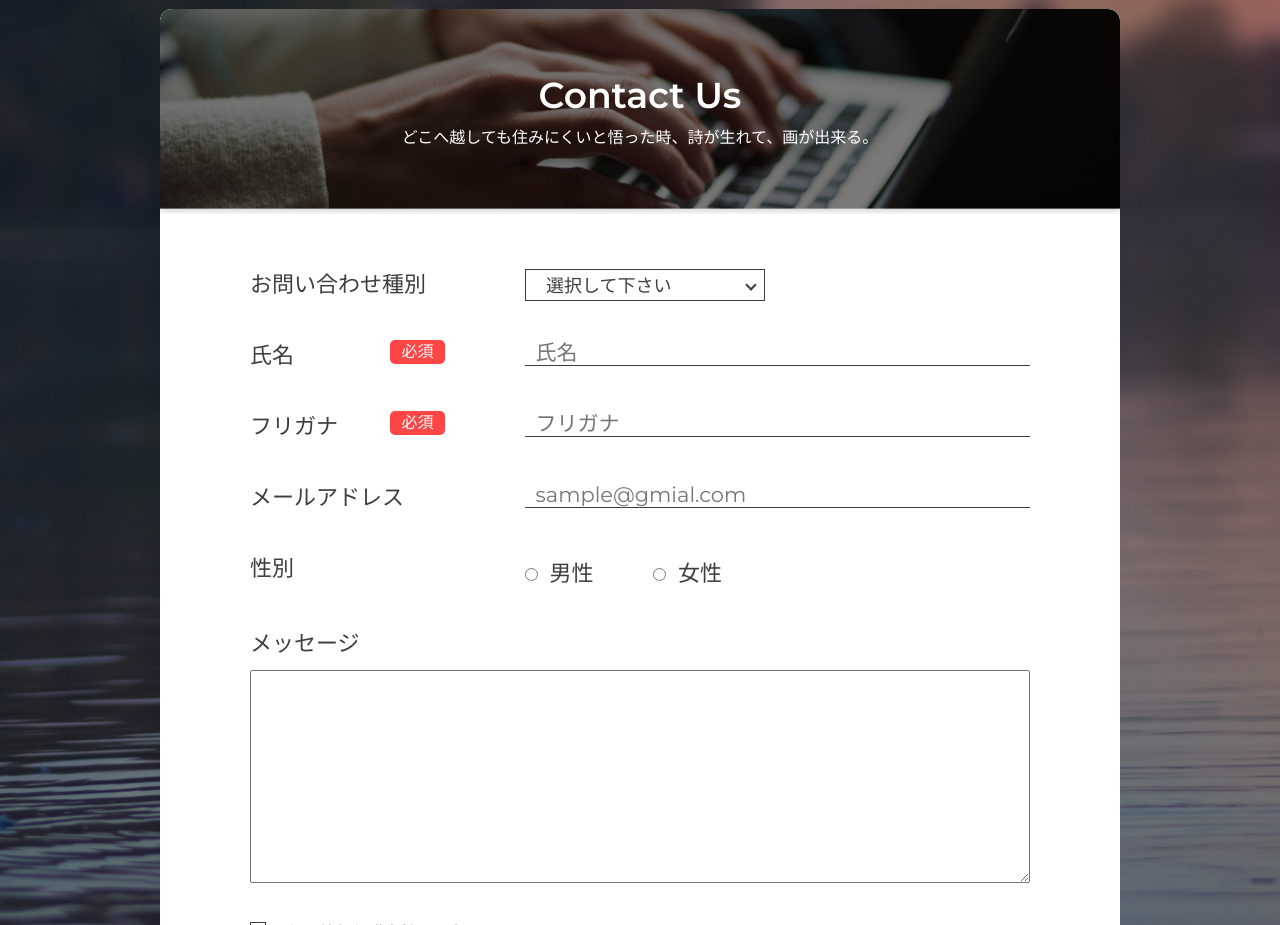
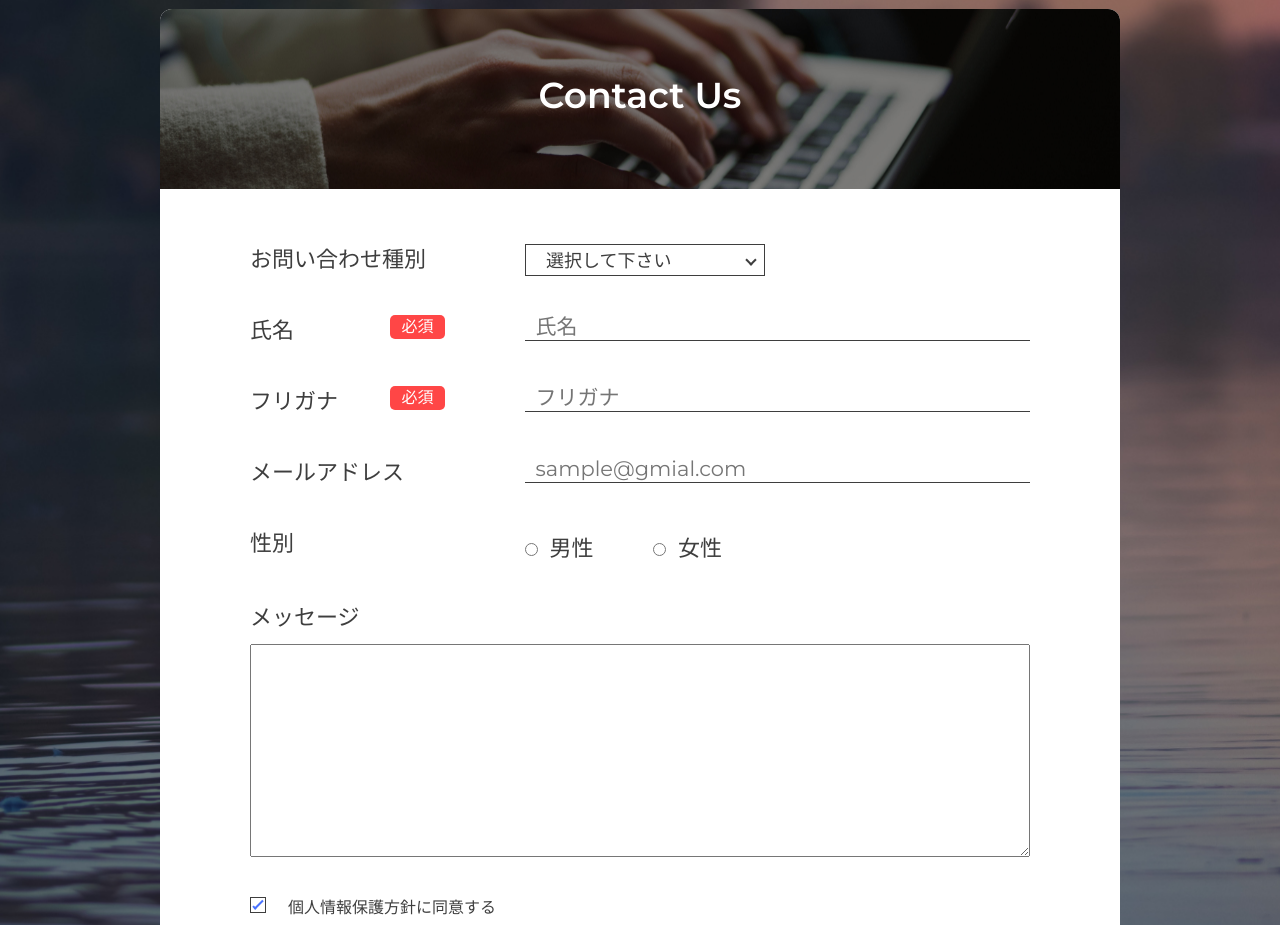
Before and after one commit to KaiYasumura/MyPortfolio, a plain HTML site: page works/LP-3/index.html in a window 1280 px wide. Shown: the part 5980-6905 px from the top of the page. Drawn offline with nearby package versions, Linux system fonts and the light colour scheme.

Commit message:
Update index.html
変更

```diff
--- a/works/LP-3/index.html
+++ b/works/LP-3/index.html
@@ -293,7 +293,7 @@
             <div class="contact_header">
                 <div class="contact_headerInner">
                     <h2 class="section_title section_title_contact">Contact Us</h2>
-                    <p class="contact_text">どこへ越しても住みにくいと悟った時、詩が生れて、画が出来る。</p>
+
                 </div>
             </div>
             <div class="contact_content">
```
